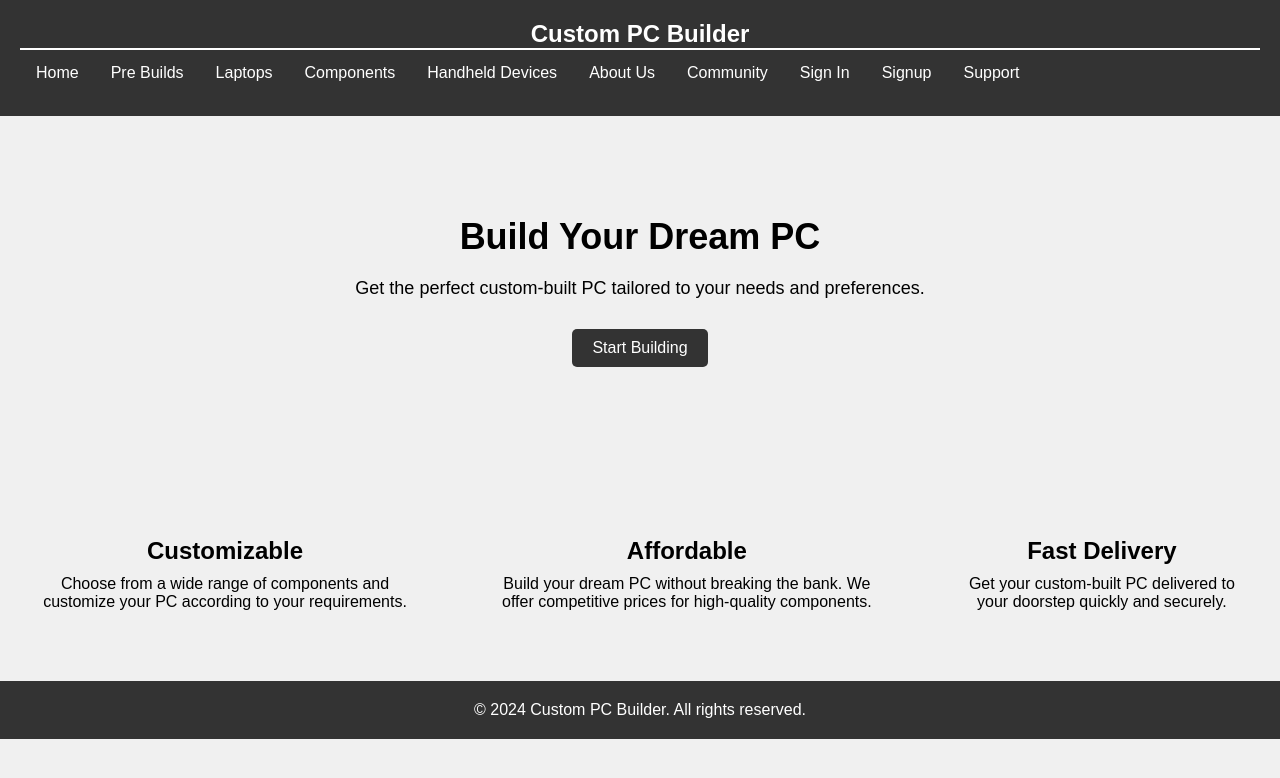
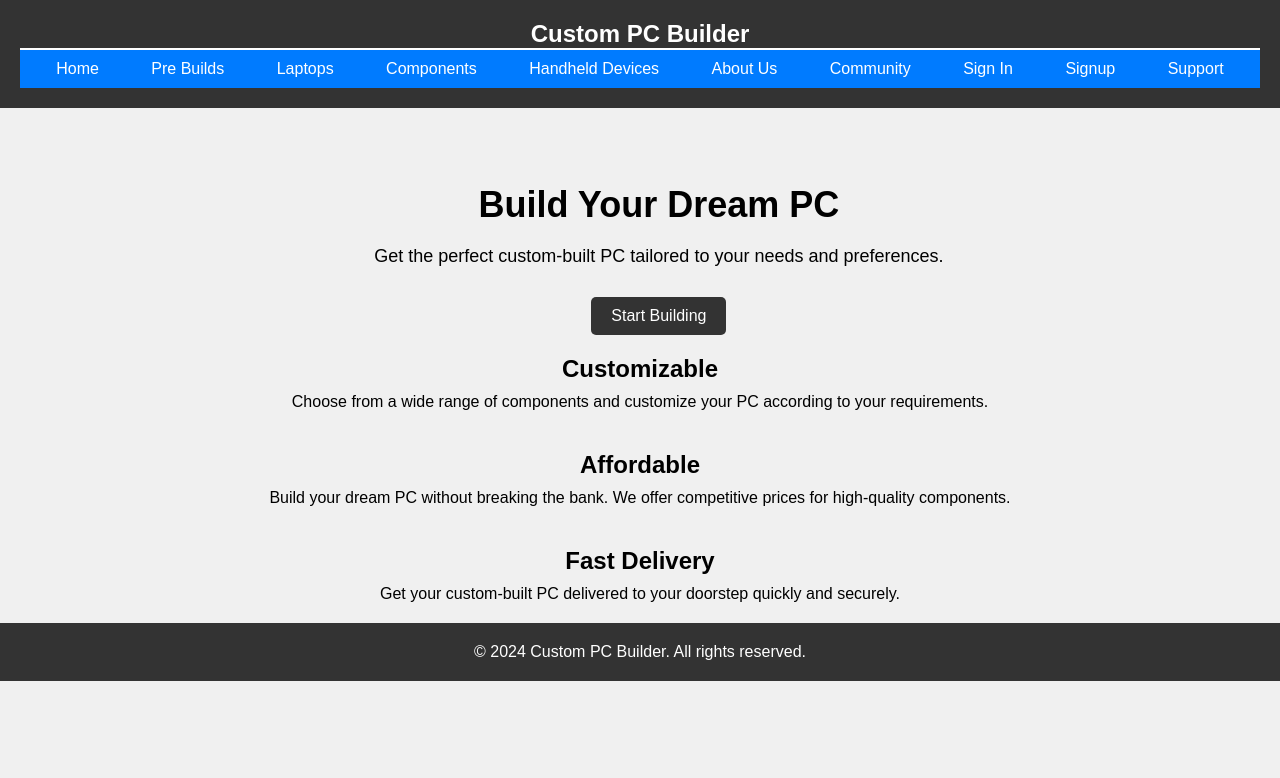
Before and after one commit to Faza-H/Custom-Pc-Building, a PHP site: page / in a window 1280 px wide. Shown: the top 778 px of the page. Run offline with PHP 8.4, Linux system fonts and the light colour scheme.

Commit message:
nav bar changes

```diff
--- a/index.html
+++ b/index.html
@@ -9,7 +9,7 @@
 <body>
   <header>
     <h1>Custom PC Builder</h1>
-    <nav>
+    <nav class="navbar">
       <ul>
           <li><a href="index.html">Home</a></li>
       <li><a href="pre-builds.html">Pre Builds</a></li>
@@ -25,7 +25,6 @@
       <li><a href="Sign In.html">Sign In</a></li>
       <li><a href="Sign Up.html">Signup</a></li>
       <li><a href="#">Support</a></li>
-        <!--support section would include the contact US section too also the home page footer would include contact us feature too-->
       </ul>
   </nav>
   </header>
@@ -36,21 +35,27 @@
     <a href="builder.html" class="btn">Start Building</a>
   </section>
 
-  <section class="features">
+  <section class="Customizable">
     <div class="feature">
       <i class="fas fa-cogs"></i>
       <h3>Customizable</h3>
-      <p>Choose from a wide range of components and customize your PC according to your requirements.</p>
-    </div>
+      <p>Choose from a wide range of components
+         and customize your PC according to your requirements.</p>
+    </div></section>
+    <section class="Affordable">
     <div class="feature">
       <i class="fas fa-dollar-sign"></i>
       <h3>Affordable</h3>
-      <p>Build your dream PC without breaking the bank. We offer competitive prices for high-quality components.</p>
+      <p>Build your dream PC without breaking the bank.
+         We offer competitive prices for high-quality components.</p>
     </div>
+  </section>
+    <section class="fast-Delivery">
     <div class="feature">
       <i class="fas fa-truck"></i>
       <h3>Fast Delivery</h3>
-      <p>Get your custom-built PC delivered to your doorstep quickly and securely.</p>
+      <p>Get your custom-built PC delivered
+         to your doorstep quickly and securely.</p>
     </div>
   </section>
 
--- a/styles.css
+++ b/styles.css
@@ -21,32 +21,42 @@
     border-bottom: 2px solid white;
   }
 
-  nav ul {
-    list-style-type: none;
+  .navbar {
+    background-color: #007bff;
+    padding: 10px;
+}
+
+.navbar ul {
+    list-style: none;
+    padding: 0;
     margin: 0;
-    padding: 0;
-    overflow: hidden;
-    background-color: #333;
-  }
+    display: flex;
+    justify-content: space-around;
+}
 
-  nav ul li {
-    float: left;
-  }
+.navbar ul li {
+    display: inline;
+}
 
-  nav ul li a {
-    display: block;
+.navbar ul li a {
     color: white;
-    text-align: center;
-    padding: 14px 16px;
     text-decoration: none;
-  }
-  nav ul li a:hover{
-    background-color: #111;
-  }
+    padding: 8px 16px;
+}
+
+.navbar ul li a:hover {
+    background-color: #0056b3;
+    border-radius: 5px;
+}
 
   .hero {
     text-align: center;
-    padding: 100px 20px;
+    top: 1cm;
+    bottom: 2cm;
+    padding-left: 2cm;
+    padding-right: 2cm;
+    margin-top: 2cm;
+    margin-left: 1cm;
   }
 
   .hero h2 {
```
Also changed, not shown: components.css (+26 -0 lines), components.html (+19 -1 lines), lap.css (+24 -13 lines), laptops.html (+10 -6 lines), phone.css (+26 -0 lines), phone.html (+18 -0 lines), pre-builds.css (+24 -13 lines), pre-builds.html (+10 -6 lines). Lines whose indentation alone changed are shown as unchanged.
